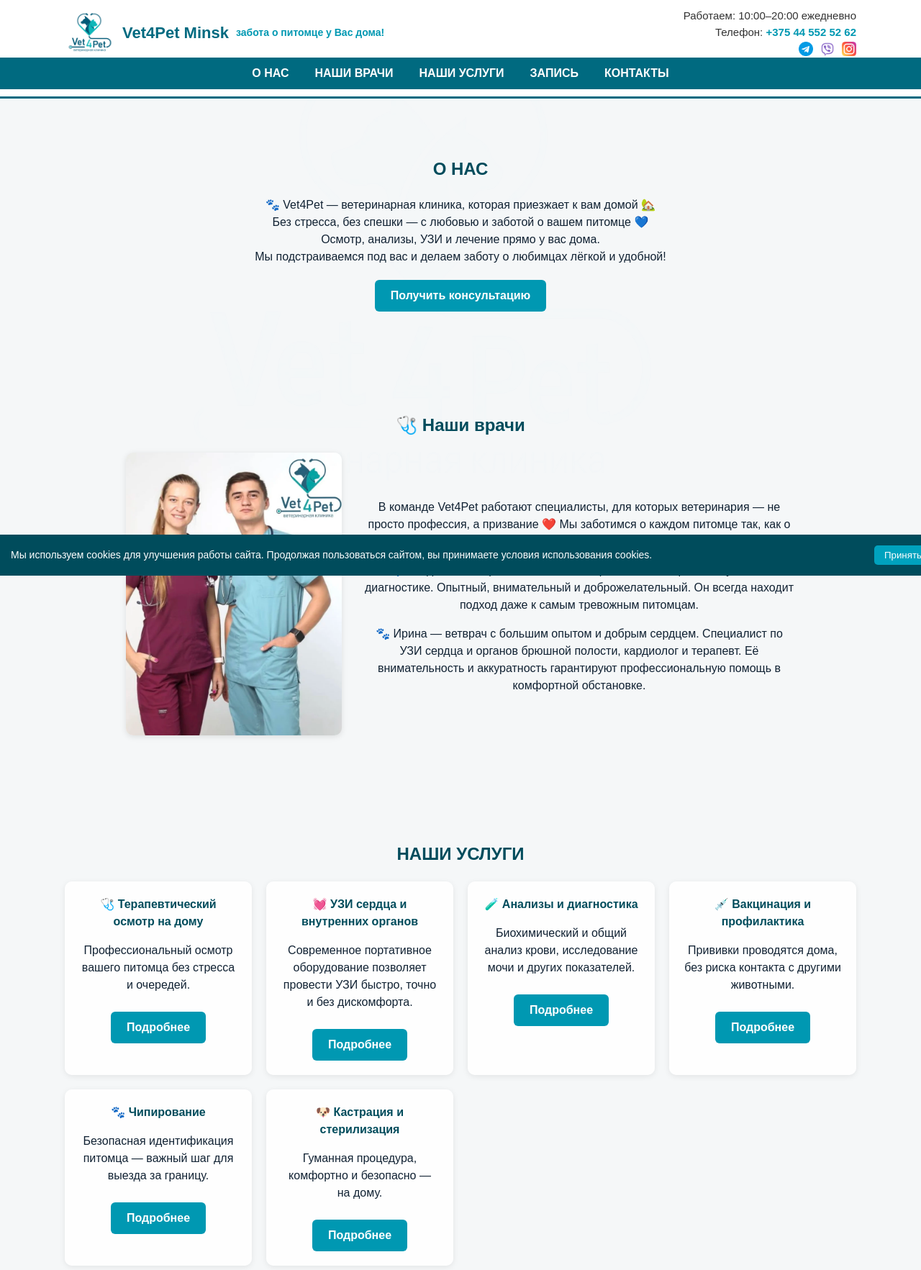
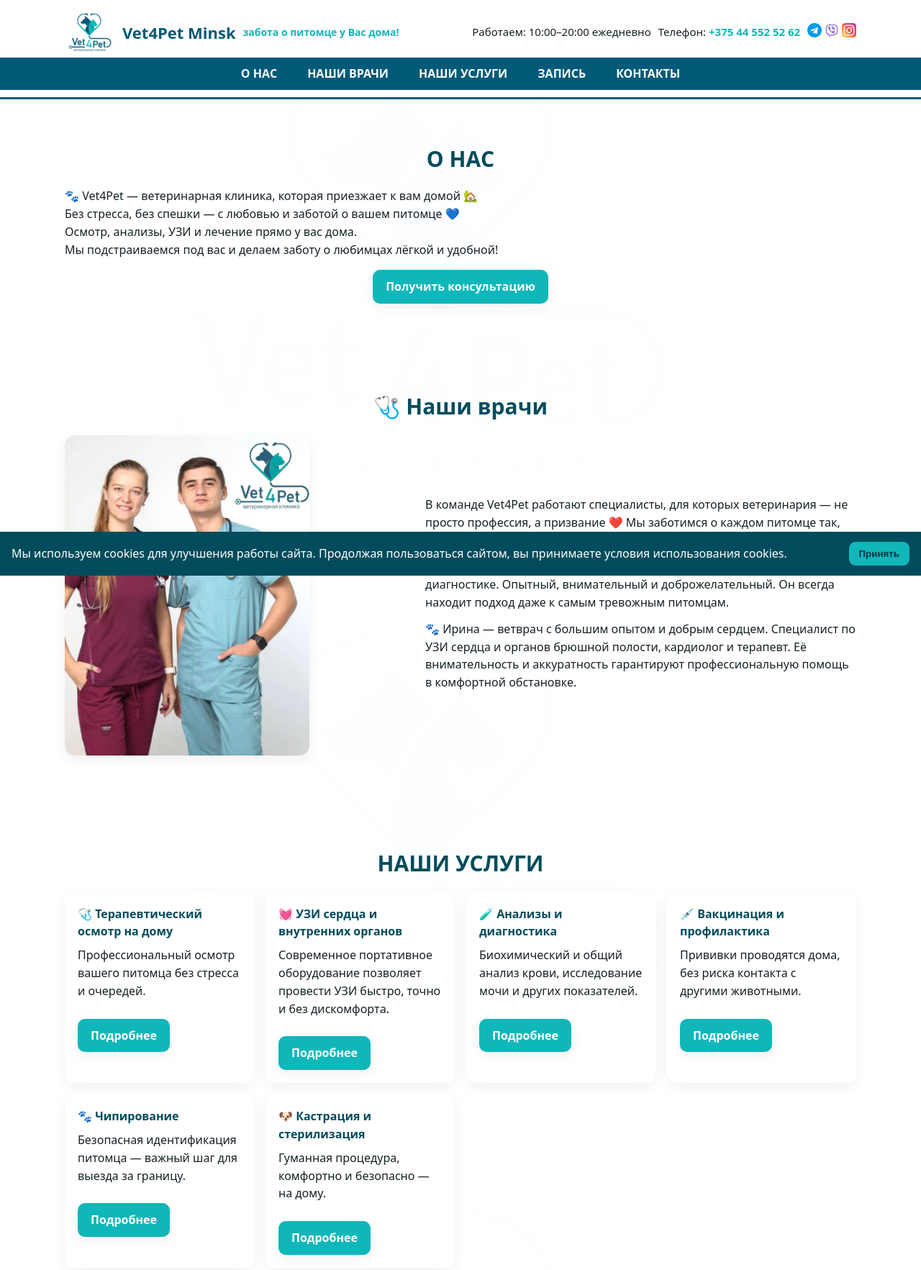
Before and after one commit to vet4pet-clinic/vet4pet-clinic.github.io, a plain HTML site: page index.html in a window 1280 px wide. Shown: the top 1765 px of the page at 72% size. Drawn offline with Linux system fonts and the light colour scheme.

Commit message:
Update style.css

```diff
--- a/style.css
+++ b/style.css
@@ -1,350 +1,115 @@
-/* === ОСНОВНОЙ СТИЛЬ === */
-body {
-  margin: 0;
-  font-family: 'Uni Sans', sans-serif;
-  background-color: #f5f7f8;
-  color: #123;
-  line-height: 1.5;
-  position: relative;
-  overflow-x: hidden;
+/* ====== VET4PET — стили ====== */
+
+/* Базовые переменные */
+:root {
+  --blue: #005A78;
+  --teal: #0FB7BA;
+  --text: #152126;
+  --card: rgba(255,255,255,.88);
+  --shadow: 0 6px 18px rgba(16,24,40,.06);
 }
 
-/* === ПОДЛОЖКА С ЛОГО === */
-body::before {
-  content: "";
-  position: fixed;
-  inset: 0;
-  background: url('background.webp') center center no-repeat;
-  background-size: contain;
-  opacity: 0.08;
-  z-index: -1;
+/* Фон + типографика */
+body{
+  margin:0;
+  font-family:'Uni Sans',system-ui,-apple-system,Segoe UI,Roboto,Arial,sans-serif;
+  color:var(--text);
+  line-height:1.55;
+  /* подложка: полупрозрачная вуаль поверх логотипа */
+  background:
+    linear-gradient(rgba(255,255,255,.92), rgba(255,255,255,.92)),
+    url('background.webp') center center / contain no-repeat fixed,
+    #f5f7f8;
 }
 
 /* Контейнер */
-.container {
-  width: 90%;
-  max-width: 1100px;
-  margin: 0 auto;
+.container{width:min(1100px,92%);margin:0 auto}
+
+/* ===== ШАПКА ===== */
+.topbar{background:#fff;border-bottom:3px solid var(--blue);padding:10px 0}
+.topbar .row{display:flex;align-items:center;justify-content:space-between;gap:14px;flex-wrap:wrap}
+
+.brand{display:flex;align-items:center;gap:10px;flex-wrap:wrap}
+.brand .logo{height:70px;width:auto}
+.brand .title{font-weight:800;color:var(--blue);font-size:22px}
+.brand .subtitle{font-size:14px;color:var(--teal);font-weight:700}
+
+.info{display:flex;align-items:center;gap:10px;flex-wrap:wrap;font-size:15px}
+.info a{color:var(--teal);text-decoration:none;font-weight:800}
+.messengers img{width:20px;height:20px}
+
+/* Навигация */
+nav{background:var(--blue)}
+nav .menu{display:flex;gap:14px;justify-content:center;flex-wrap:wrap}
+nav a{color:#fff;text-decoration:none;padding:10px 14px;font-weight:800;border-radius:8px}
+nav a:hover{background:rgba(255,255,255,.14)}
+
+/* ===== СЕКЦИИ ===== */
+section{padding:clamp(36px,6vw,60px) 0}
+h2{margin:0 0 16px;text-align:center;color:#004c5c;font-size:clamp(22px,3.4vw,30px)}
+p{margin:0 0 12px} /* по умолчанию выравнивание слева */
+
+/* Центровка CTA-кнопок */
+.cta{display:flex;justify-content:center;margin-top:16px}
+.btn{background:var(--teal);color:#fff;border:none;padding:11px 18px;border-radius:10px;font-weight:900;cursor:pointer;text-decoration:none;box-shadow:var(--shadow)}
+.btn:hover{opacity:.92}
+
+/* ===== ВРАЧИ ===== */
+.doctors{display:grid;grid-template-columns:1fr 1.25fr;gap:22px;align-items:center}
+.doc-photo img{width:min(340px,100%);border-radius:14px;box-shadow:var(--shadow)}
+.doc-text p{max-width:640px}
+
+/* ===== УСЛУГИ (только заголовок + Подробнее) ===== */
+.services{display:grid;grid-template-columns:repeat(auto-fit,minmax(260px,1fr));gap:16px}
+.card{background:var(--card);border-radius:14px;padding:18px;box-shadow:var(--shadow);display:flex;flex-direction:column;gap:8px}
+.card .title{font-weight:900;color:#004c5c}
+.card details{margin-top:6px}
+.card details[open]{background:rgba(255,255,255,.6);border-radius:10px;padding:8px}
+.card summary{list-style:none}
+.card summary::-webkit-details-marker{display:none}
+.card summary.btn{display:inline-block}
+
+/* ===== ЗАПИСЬ + КОНТАКТЫ (две колонки) ===== */
+.contact-section{display:grid;grid-template-columns:1fr 1fr;gap:28px}
+form,.contacts{background:var(--card);border-radius:12px;padding:20px;box-shadow:var(--shadow)}
+label{display:block;font-weight:800;margin:8px 0 6px}
+input,textarea{width:100%;border:1px solid #d9e1e4;border-radius:10px;padding:11px 12px;font-size:16px}
+textarea{min-height:110px;resize:vertical}
+.note{font-size:12px;color:#55636b;margin-top:6px}
+
+/* ===== СОЦСЕТИ ===== */
+.socials .icons{display:flex;gap:14px;justify-content:center;flex-wrap:wrap}
+.socials a{display:flex;align-items:center;gap:8px;color:#004c5c;font-weight:800;text-decoration:none;background:#fff;border:1px solid #e3ebee;border-radius:10px;padding:8px 12px;box-shadow:var(--shadow)}
+.socials img{width:18px;height:18px}
+
+/* ===== КОТ И СОБАКА ===== */
+.pet-banner{text-align:center}
+.pet-banner img{width:min(850px,80vw);height:auto;border-radius:12px;box-shadow:var(--shadow)}
+
+/* ===== ФУТЕР ===== */
+footer{background:var(--blue);color:#fff;text-align:center;padding:16px;font-size:14px}
+
+/* ===== COOKIE ===== */
+.cookie-bar{display:none;position:fixed;left:0;right:0;bottom:0;padding:14px 16px;background:#004c5c;color:#fff;z-index:999;display:none;align-items:center;justify-content:space-between;gap:12px}
+.cookie-btn{background:var(--teal);border:none;color:#00313f;font-weight:900;border-radius:9px;padding:9px 14px;cursor:pointer}
+
+/* ===== АДАПТАЦИЯ ===== */
+@media (max-width:980px){
+  .doctors{grid-template-columns:1fr;justify-items:center;text-align:left}
 }
-
-/* === ШАПКА === */
-.topbar {
-  background: white;
-  border-bottom: 3px solid #006a80;
-  padding: 10px 0;
-}
-
-.topbar .row {
-  display: flex;
-  justify-content: space-between;
-  align-items: center;
-  flex-wrap: wrap;
-}
-
-.brand {
-  display: flex;
-  align-items: center;
-  gap: 10px;
-  flex-wrap: wrap;
-}
-
-.brand .logo {
-  height: 70px;
-  width: auto;
-}
-
-.brand .title {
-  font-size: 22px;
-  font-weight: bold;
-  color: #006a80;
-}
-
-.brand .subtitle {
-  font-size: 14px;
-  color: #0098b2;
-  font-weight: 600;
-}
-
-.info {
-  text-align: right;
-  font-size: 15px;
-  color: #333;
-}
-
-.info a {
-  color: #0098b2;
-  text-decoration: none;
-  font-weight: bold;
-}
-
-.messengers img {
-  width: 20px;
-  height: 20px;
-  margin-left: 6px;
-  vertical-align: middle;
-}
-
-/* === МЕНЮ === */
-nav {
-  background: #006a80;
-  text-align: center;
-}
-
-nav .menu {
-  display: flex;
-  justify-content: center;
-  flex-wrap: wrap;
-}
-
-nav a {
-  color: #fff;
-  text-decoration: none;
-  padding: 10px 18px;
-  display: inline-block;
-  font-weight: bold;
-}
-
-nav a:hover {
-  background: #0098b2;
-}
-
-/* === СЕКЦИИ === */
-section {
-  padding: 60px 0;
-  background: transparent;
-}
-
-h2 {
-  color: #004c5c;
-  text-align: center;
-  margin-bottom: 20px;
-}
-
-p {
-  margin-bottom: 15px;
-  text-align: center;
-}
-
-.btn {
-  background: #0098b2;
-  color: #fff;
-  border: none;
-  padding: 10px 22px;
-  border-radius: 6px;
-  cursor: pointer;
-  text-decoration: none;
-  display: inline-block;
-  font-weight: bold;
-}
-
-.btn:hover {
-  background: #007f96;
-}
-
-/* Центрируем кнопку */
-.cta {
-  text-align: center;
-  margin-top: 20px;
-}
-
-/* === ВРАЧИ === */
-.doctors {
-  display: flex;
-  align-items: center;
-  gap: 30px;
-  flex-wrap: wrap;
-  justify-content: center;
-}
-
-.doc-photo img {
-  width: 300px;
-  border-radius: 10px;
-  box-shadow: 0 2px 8px rgba(0, 0, 0, 0.1);
-}
-
-.doc-text {
-  flex: 1;
-  text-align: left;
-  max-width: 600px;
-}
-
-/* === УСЛУГИ === */
-.services {
-  display: grid;
-  grid-template-columns: repeat(auto-fit, minmax(260px, 1fr));
-  gap: 20px;
-}
-
-.card {
-  background: rgba(255, 255, 255, 0.85);
-  border-radius: 10px;
-  padding: 20px;
-  text-align: center;
-  box-shadow: 0 2px 8px rgba(0, 0, 0, 0.08);
-}
-
-.card .title {
-  font-weight: bold;
-  color: #004c5c;
-  margin-bottom: 8px;
-}
-
-.card details summary {
-  cursor: pointer;
-  margin-top: 10px;
-}
-
-/* === ФОРМА + КОНТАКТЫ === */
-.contact-section {
-  display: flex;
-  justify-content: space-between;
-  align-items: flex-start;
-  gap: 40px;
-  flex-wrap: wrap;
-}
-
-form {
-  flex: 1;
-  background: rgba(255, 255, 255, 0.85);
-  padding: 25px;
-  border-radius: 10px;
-  box-shadow: 0 2px 8px rgba(0, 0, 0, 0.1);
-}
-
-.contacts {
-  flex: 1;
-  background: rgba(255, 255, 255, 0.85);
-  padding: 25px;
-  border-radius: 10px;
-  box-shadow: 0 2px 8px rgba(0, 0, 0, 0.1);
-  line-height: 1.8;
-}
-
-input, textarea {
-  width: 100%;
-  padding: 10px;
-  margin-bottom: 15px;
-  border-radius: 6px;
-  border: 1px solid #ccc;
-}
-
-textarea {
-  height: 100px;
-  resize: vertical;
-}
-
-/* === КОТ И СОБАКА === */
-.pet-banner {
-  text-align: center;
-  padding: 50px 0;
-}
-
-.pet-banner img {
-  width: 80%;
-  max-width: 850px;
-  height: auto;
-}
-
-/* === СОЦСЕТИ === */
-.socials .icons {
-  display: flex;
-  justify-content: center;
-  gap: 20px;
-  flex-wrap: wrap;
-}
-
-.socials a {
-  color: #004c5c;
-  text-decoration: none;
-  font-weight: bold;
-  display: flex;
-  align-items: center;
-  gap: 6px;
-}
-
-.socials img {
-  width: 18px;
-  height: 18px;
-}
-
-/* === FOOTER === */
-footer {
-  background: #006a80;
-  color: white;
-  text-align: center;
-  padding: 15px 0;
-  font-size: 13px;
-}
-
-/* === COOKIE БАННЕР === */
-.cookie-bar {
-  display: none;
-  position: fixed;
-  bottom: 0;
-  left: 0;
-  width: 100%;
-  background: #004c5c;
-  color: white;
-  padding: 15px;
-  font-size: 14px;
-  justify-content: space-between;
-  align-items: center;
-}
-
-.cookie-btn {
-  background: #00a2be;
-  color: white;
-  border: none;
-  padding: 6px 14px;
-  border-radius: 5px;
-  cursor: pointer;
-}
-
-.cookie-btn:hover {
-  background: #007f96;
-}
-
-/* === МОБИЛЬНАЯ ВЕРСИЯ === */
-@media (max-width: 768px) {
-  .brand {
-    justify-content: center;
-    text-align: center;
-  }
-
-  .brand .logo {
-    height: 55px;
-  }
-
-  .brand .title {
-    font-size: 18px;
-  }
-
-  .brand .subtitle {
-    font-size: 12px;
-    text-align: center;
-    width: 100%;
-  }
-
-  nav a {
-    padding: 8px 10px;
-    font-size: 14px;
-  }
-
-  .messengers img {
-    width: 16px;
-    height: 16px;
-  }
-
-  .contact-section {
-    flex-direction: column;
-  }
-
-  .pet-banner img {
-    width: 95%;
-  }
-
-  body::before {
-    background-size: cover;
-    opacity: 0.1;
+@media (max-width:768px){
+  .brand{justify-content:center;text-align:center}
+  .brand .logo{height:56px}
+  .brand .title{font-size:18px}
+  .brand .subtitle{font-size:12px;width:100%}
+  .messengers img{width:16px;height:16px}
+  .contact-section{grid-template-columns:1fr}
+  .socials img{width:14px;height:14px}
+  /* на мобиле подложка чуть крупнее и заметнее */
+  body{
+    background:
+      linear-gradient(rgba(255,255,255,.92), rgba(255,255,255,.92)),
+      url('background.webp') center 12% / 95vw auto no-repeat fixed,
+      #f5f7f8;
   }
 }
```
